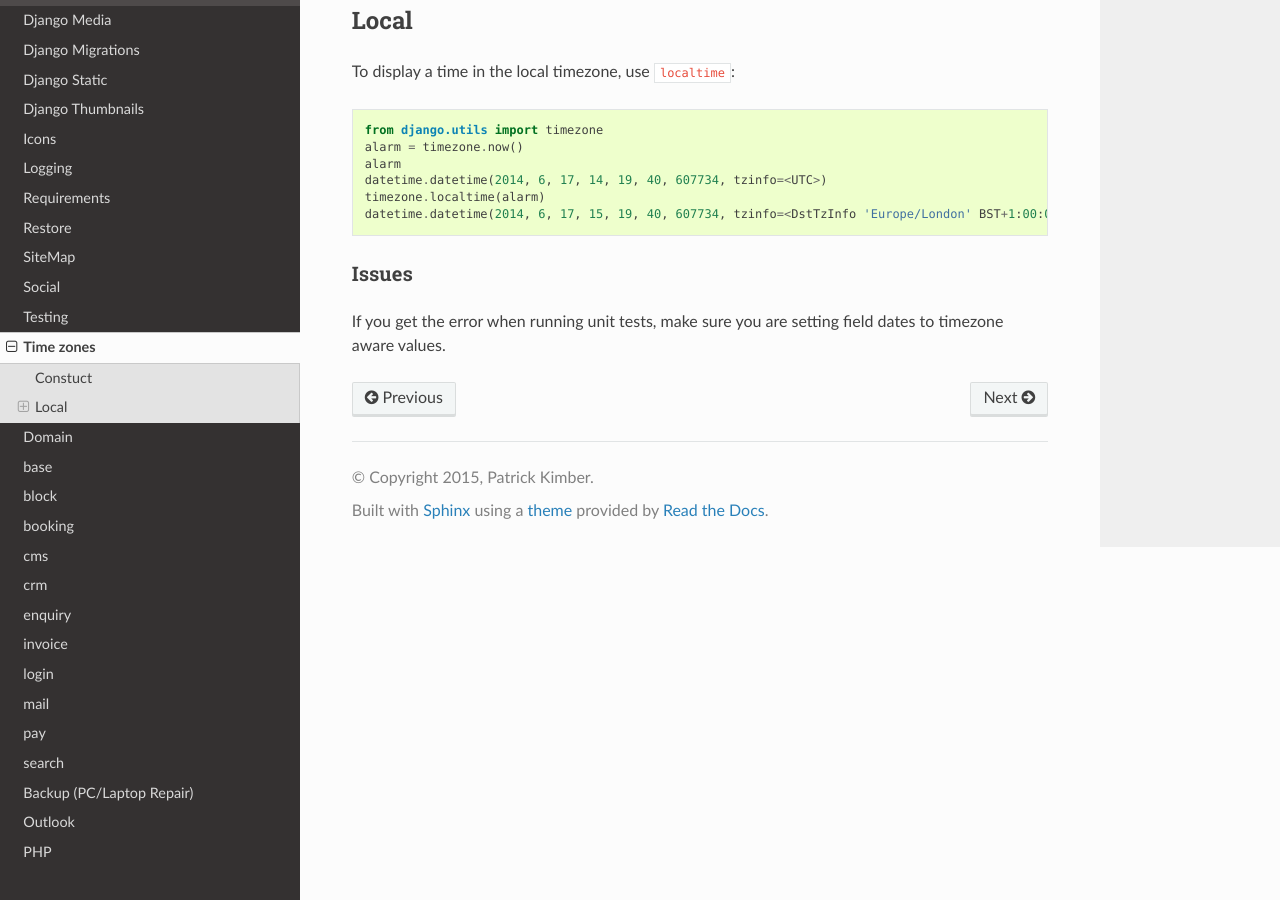
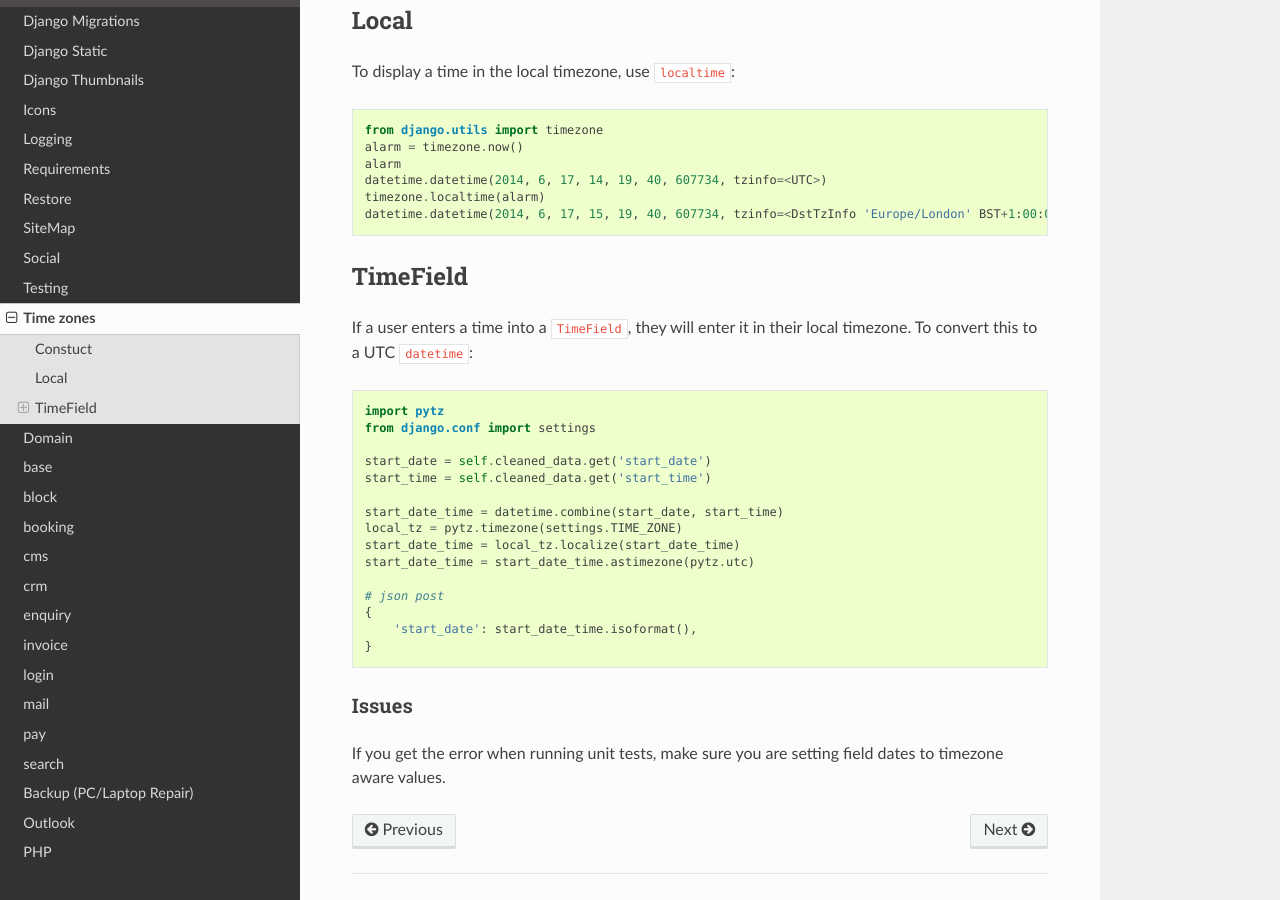
Before and after one commit to pkimber/old-docs-migrated-to-gitlab, a Sphinx documentation site: the page built from source/dev-timezone.rst, in a window 1280 px wide and 900 px high, scrolled down 979 px. Built offline with Sphinx 7.4.7 and the Read the Docs theme 2.0.0, drawn with Linux system fonts in a browser that asks for light colours.

Commit message:
timezone

```diff
--- a/source/dev-timezone.rst
+++ b/source/dev-timezone.rst
@@ -49,6 +49,28 @@ To display a time in the local timezone, use ``localtime``::
   timezone.localtime(alarm)
   datetime.datetime(2014, 6, 17, 15, 19, 40, 607734, tzinfo=<DstTzInfo 'Europe/London' BST+1:00:00 DST>)
 
+TimeField
+---------
+
+If a user enters a time into a ``TimeField``, they will enter it in their local
+timezone.  To convert this to a UTC ``datetime``::
+
+  import pytz
+  from django.conf import settings
+
+  start_date = self.cleaned_data.get('start_date')
+  start_time = self.cleaned_data.get('start_time')
+
+  start_date_time = datetime.combine(start_date, start_time)
+  local_tz = pytz.timezone(settings.TIME_ZONE)
+  start_date_time = local_tz.localize(start_date_time)
+  start_date_time = start_date_time.astimezone(pytz.utc)
+
+  # json post
+  {
+      'start_date': start_date_time.isoformat(),
+  }
+
 Issues
 ======
 
```
